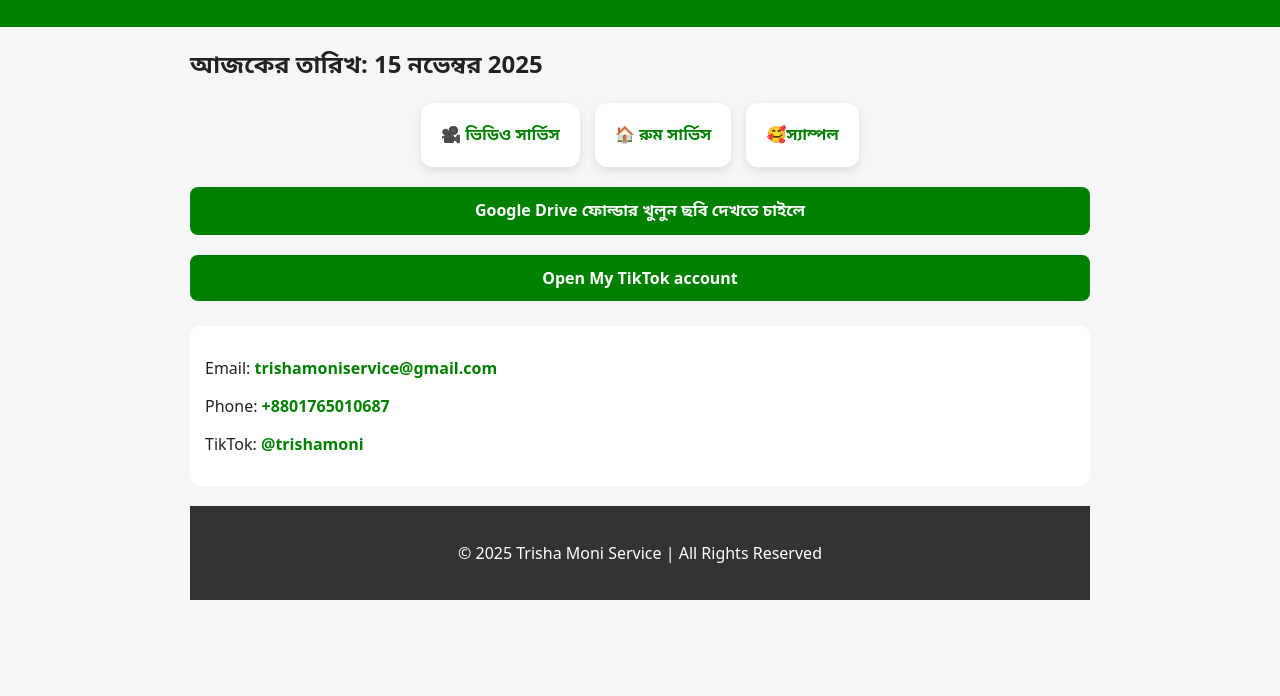
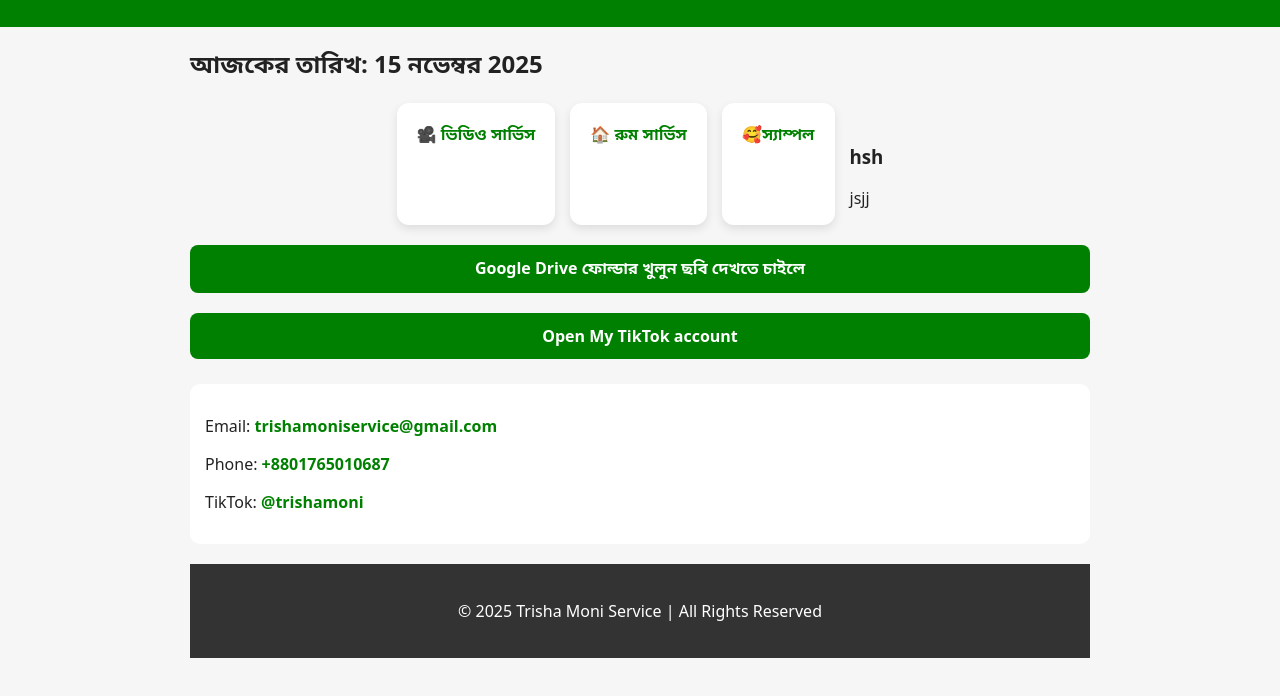
Before and after one commit to trishamoniservice-687/Trisha-Moni-Service, a plain HTML site: page index.html in a window 1280 px wide. Shown: the part 98-794 px from the top of the page. Drawn offline with Linux system fonts and the light colour scheme.

Commit message:
Update index.html

```diff
--- a/index.html
+++ b/index.html
@@ -63,6 +63,11 @@
       <div class="card">
         <a href="sampul.html" target="_blank">🥰স্যাম্পল</a>
       </div>
+      <div class="post">
+        <img src="jsj" alt="">
+        <h3>hsh</h3>
+        <p>jsjj</p>
+      </div>
     </section>
 
     <section class="gallery" style="text-align:center; margin-top:20px;">
```
